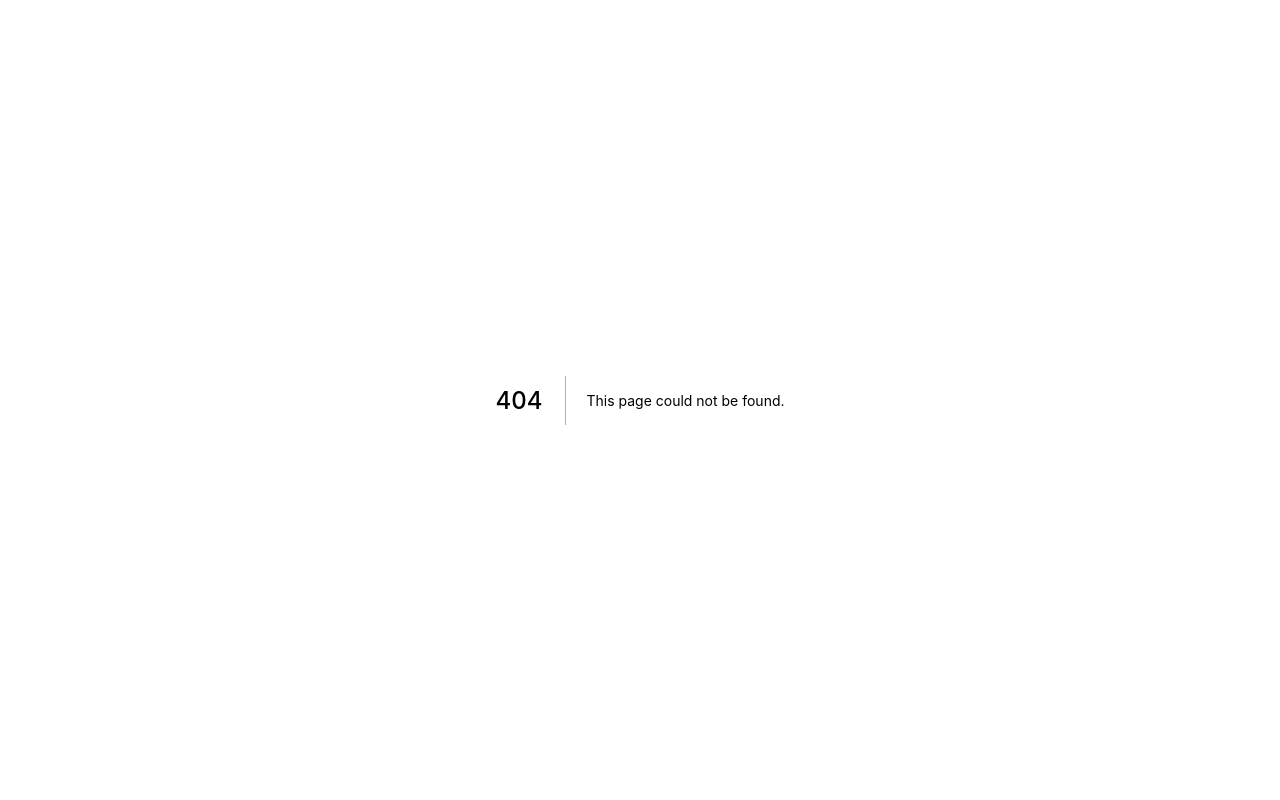
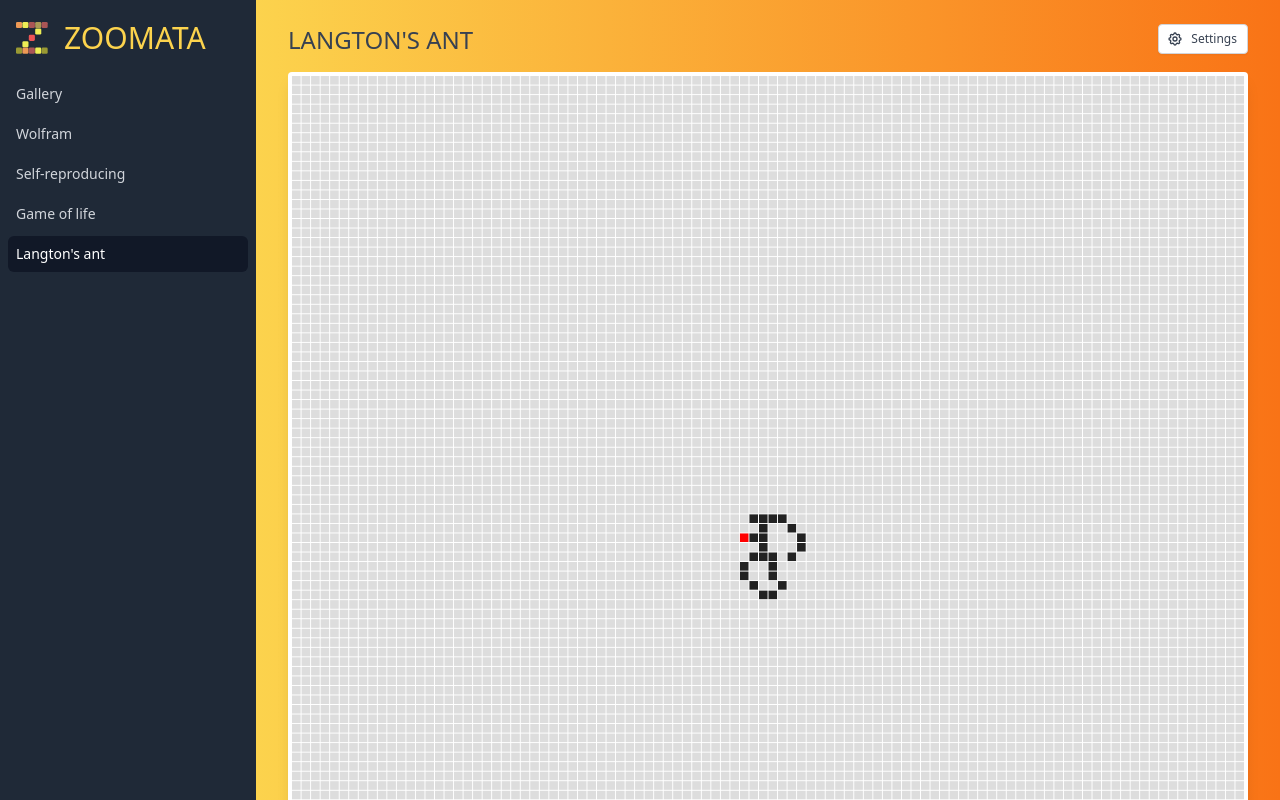
Before and after one commit to undo76/zoomata, a Next.js app: page /langton-ant in a window 1280 px wide. Before the commit this address had no page. Built offline with nearby package versions, Linux system fonts and the light colour scheme; a web font is replaced by a local one.

Commit message:
Langton's ant

```diff
--- a/components/PageLayout.tsx
+++ b/components/PageLayout.tsx
@@ -1,28 +1,23 @@
 import React, { useState } from "react";
 import { MenuNavigation, SidebarMenu } from "./SidebarMenu";
-import {
-  FolderIcon,
-  HomeIcon,
-  MenuIcon,
-  UsersIcon,
-} from "@heroicons/react/outline";
+import { MenuIcon } from "@heroicons/react/outline";
 import { LogoIcon } from "./LogoIcon";
 import Head from "next/head";
 
 const defaultNavigation = [
-  { name: "Gallery", href: "/", icon: HomeIcon, current: true },
-  { name: "Wolfram", href: "/wolfram", icon: HomeIcon, current: false },
+  { name: "Gallery", href: "/" },
+  { name: "Wolfram", href: "/wolfram" },
   {
     name: "Self-reproducing",
     href: "/self-reproducing",
-    icon: UsersIcon,
-    current: false,
   },
   {
     name: "Game of life",
     href: "/game-of-life",
-    icon: FolderIcon,
-    current: false,
+  },
+  {
+    name: "Langton's ant",
+    href: "/langton-ant",
   },
 ];
 
--- a/components/SidebarMenu.tsx
+++ b/components/SidebarMenu.tsx
@@ -9,8 +9,6 @@ import { useRouter } from "next/router";
 export interface MenuNavigation {
   name: string;
   href: string;
-  icon: any;
-  current: boolean;
 }
 
 export interface SidebarMenuProps {
--- a/pages/index.tsx
+++ b/pages/index.tsx
@@ -9,6 +9,7 @@ import { Grid2dWorldAutomata } from "../components/Grid2dWorldAutomata";
 import { Grid2dWorld, MutableGrid2dWorld } from "../libs/grid2d-world";
 import Link from "next/link";
 import { ColorMap } from "../components/GridCanvas";
+import { langtonAntRule } from "./langton-ant";
 
 const circleInitFn = (w: MutableGrid2dWorld) =>
   drawCircleInWorld(w, [25, 25], 3);
@@ -38,6 +39,36 @@ export default function Gallery() {
             new Grid2dWorld(50, 50, randomizeWorld, gameOfLifeRule)
           }
           colorMapping={["#ddd", "#400202"]}
+          delay={100}
+        />
+
+        <AnimatedGridWorld2Widget
+          title="Langton's ant"
+          href="/langton-ant"
+          initialState={() =>
+            new Grid2dWorld(
+              50,
+              50,
+              (w) =>
+                w.setCellState(
+                  [Math.floor(w.width / 2), Math.floor(w.height / 2)],
+                  2
+                ),
+              langtonAntRule
+            )
+          }
+          colorMapping={[
+            "#ded",
+            "#030",
+            "#f00",
+            "#f00",
+            "#f00",
+            "#f00",
+            "#f00",
+            "#f00",
+            "#f00",
+            "#f00",
+          ]}
           delay={100}
         />
       </div>
--- /dev/null
+++ b/pages/langton-ant.tsx
@@ -0,0 +1,104 @@
+import { Cell2d, Grid2dWorld, State } from "../libs/grid2d-world";
+import { vonNeumannNeighborhood } from "../libs/utils";
+import { Grid2dWorldAutomataPage } from "../components/Grid2dWorldAutomataPage";
+
+// enum AntState {
+//   EMPTY,
+//   FULL,
+//   ANT_EMPTY_NORTH,
+//   ANT_EMPTY_EAST,
+//   ANT_EMPTY_SOUTH,
+//   ANT_EMPTY_WEST,
+//   ANT_FULL_NORTH,
+//   ANT_FULL_EAST,
+//   ANT_FULL_SOUTH,
+//   ANT_FULL_WEST,
+// }
+
+enum CellState {
+  OFF,
+  ON,
+}
+
+enum AntState {
+  NONE,
+  NORTH,
+  EAST,
+  SOUTH,
+  WEST,
+}
+
+function encodeState(antState: AntState, cellState: CellState): State {
+  return (antState << 1) + cellState;
+}
+
+function decodeState(state: State): [AntState, CellState] {
+  return [state >> 1, state & 1];
+}
+
+function turn(antState: AntState, cellState: CellState) {
+  switch (antState) {
+    case AntState.NONE:
+      return AntState.NONE;
+    case AntState.NORTH:
+      return cellState === CellState.ON ? AntState.WEST : AntState.EAST;
+    case AntState.EAST:
+      return cellState === CellState.ON ? AntState.NORTH : AntState.SOUTH;
+    case AntState.SOUTH:
+      return cellState === CellState.ON ? AntState.EAST : AntState.WEST;
+    case AntState.WEST:
+      return cellState === CellState.ON ? AntState.SOUTH : AntState.NORTH;
+  }
+}
+
+export function langtonAntRule(world: Grid2dWorld, cell: Cell2d): State {
+  const state = world.getCellState(cell);
+  const [antState, cellState] = decodeState(state);
+  switch (antState) {
+    case AntState.NONE:
+      const [n, w, e, s] = vonNeumannNeighborhood(cell)
+        .map((n) => decodeState(world.getCellState(n)))
+        .map((d) => turn(...d));
+      if (
+        n === AntState.SOUTH ||
+        e === AntState.WEST ||
+        s === AntState.NORTH ||
+        w === AntState.EAST
+      ) {
+        return encodeState(
+          [n, e, s, w].find((s) => s !== AntState.NONE)!,
+          cellState
+        );
+      }
+      return state;
+    default:
+      return encodeState(AntState.NONE, cellState ^ 1);
+  }
+}
+
+export default function LangtonAnt() {
+  return (
+    <Grid2dWorldAutomataPage
+      title="Langton's ant"
+      initFn={(w) =>
+        w.setCellState(
+          [Math.floor(w.width / 2), Math.floor(w.height / 2)],
+          encodeState(AntState.NORTH, CellState.OFF)
+        )
+      }
+      initialColorMapping={[
+        "#ddd",
+        "#222",
+        "#f00",
+        "#f00",
+        "#f00",
+        "#f00",
+        "#f00",
+        "#f00",
+        "#f00",
+        "#f00",
+      ]}
+      rule={langtonAntRule}
+    />
+  );
+}
```
